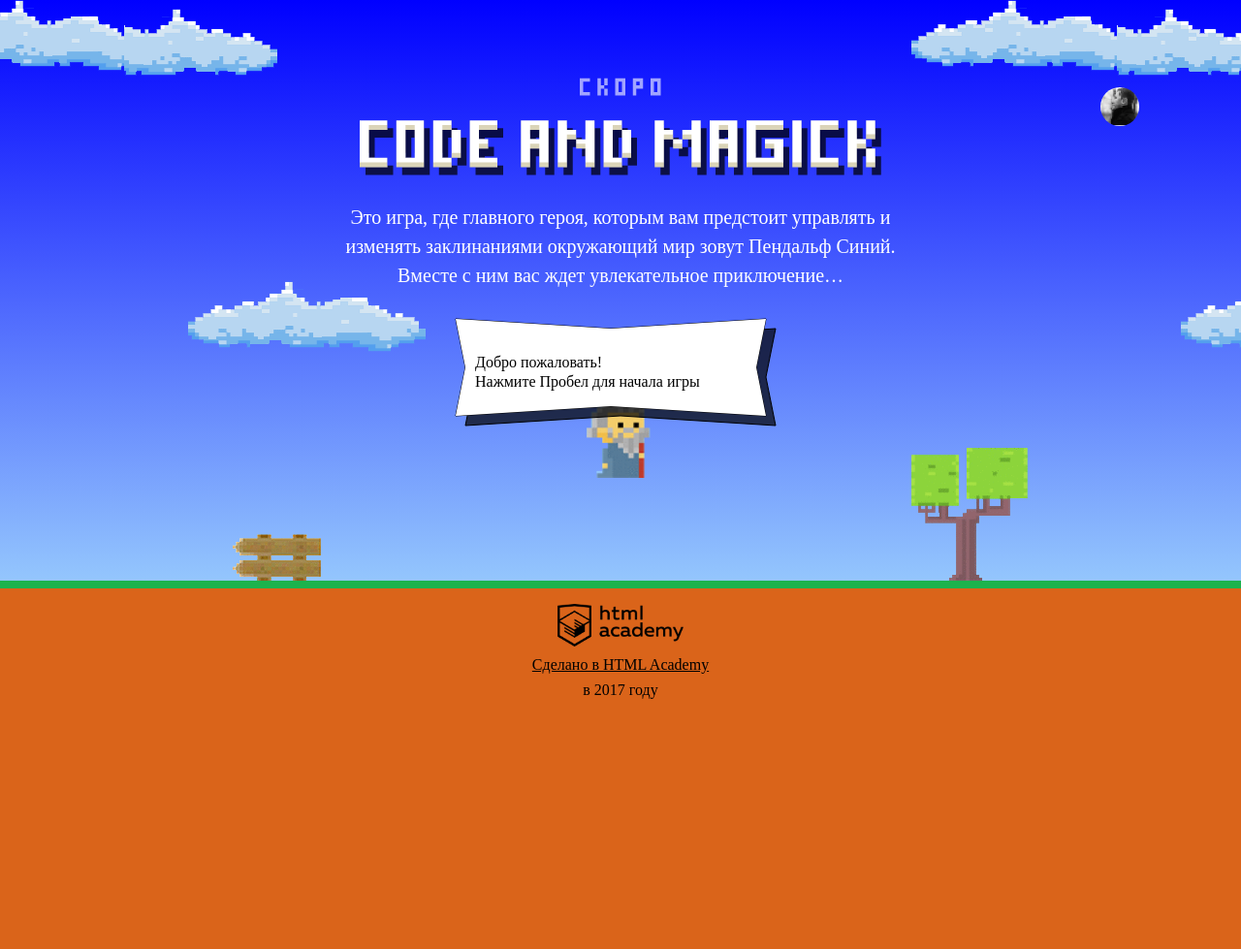
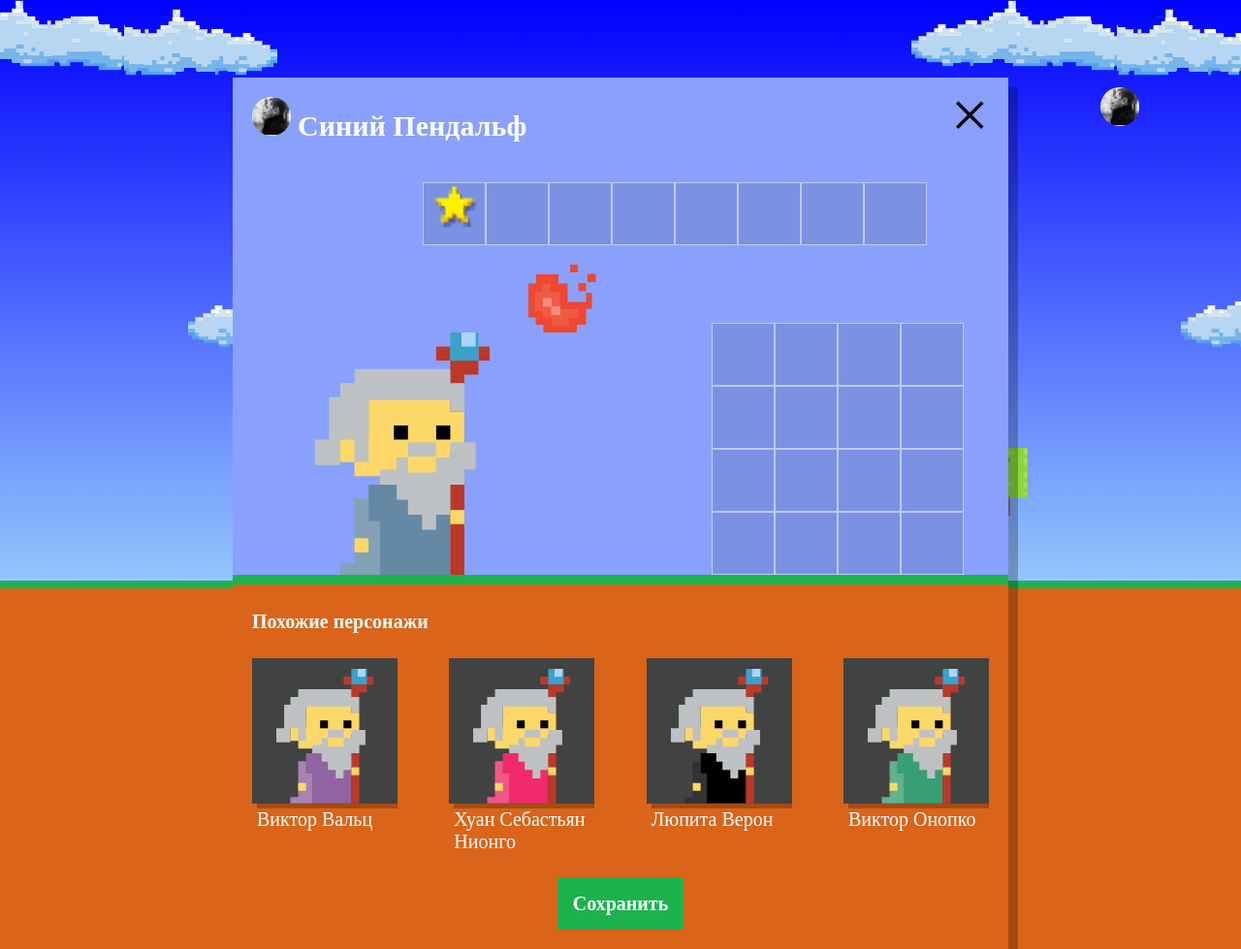
Before and after one commit to wmklesh/4504-code-and-magick, a website: page index.html in a window 1280 px wide. Shown: the whole page at 97% size. Before the commit the page ends 800 px from the top, so only its background shows below. Drawn offline with Linux system fonts and the light colour scheme; a web font is replaced by a local one.

Commit message:
Нас орда

```diff
--- a/index.html
+++ b/index.html
@@ -201,6 +201,7 @@
   }
 </script>
 
+<script src="js/setup.js"></script>
 <script src="js/stat.js"></script>
 <script src="js/game.js"></script>
 
--- /dev/null
+++ b/js/setup.js
@@ -0,0 +1,42 @@
+'use strict';
+
+var WIZARD_NAME = ['Иван', 'Хуан Себастьян', 'Мария', 'Кристоф', 'Виктор', 'Юлия', 'Люпита', 'Вашингтон'];
+var WIZARD_SURNAME = ['да Марья', 'Верон', 'Мирабелла', 'Вальц', 'Онопко', 'Топольницкая', 'Нионго', 'Ирвинг'];
+var COAT_COLOR = ['rgb(101, 137, 164)', 'rgb(241, 43, 107)', 'rgb(146, 100, 161)', 'rgb(56, 159, 117)', 'rgb(215, 210, 55)', 'rgb(0, 0, 0)'];
+var EYES_COLOR = ['black', 'red', 'blue', 'yellow', 'green'];
+
+var userDialog = document.querySelector('.setup');
+userDialog.classList.remove('hidden');
+
+var similarListElement = document.querySelector('.setup-similar-list');
+var similarWizardTemplate = document.querySelector('#similar-wizard-template').content;
+
+var random = function (arr) {
+  return arr[Math.floor((Math.random() * arr.length))];
+};
+
+var randomWizard = function (arrName, arrSurname, arrCoatColor, arrEyesColor) {
+  return {
+    name: random(arrName) + ' ' + random(arrSurname),
+    coatColor: random(arrCoatColor),
+    eyesColor: random(arrEyesColor)
+  };
+};
+
+var renderWizard = function (wizard) {
+  var wizardElement = similarWizardTemplate.cloneNode(true);
+
+  wizardElement.querySelector('.setup-similar-label').textContent = wizard.name;
+  wizardElement.querySelector('.wizard-coat').style.fill = wizard.coatColor;
+
+  return wizardElement;
+};
+
+var fragment = document.createDocumentFragment();
+for (var i = 0; i < 4; i++) {
+  var wizard = randomWizard(WIZARD_NAME, WIZARD_SURNAME, COAT_COLOR, EYES_COLOR);
+  fragment.appendChild(renderWizard(wizard));
+}
+similarListElement.appendChild(fragment);
+
+document.querySelector('.setup-similar').classList.remove('hidden');
```
